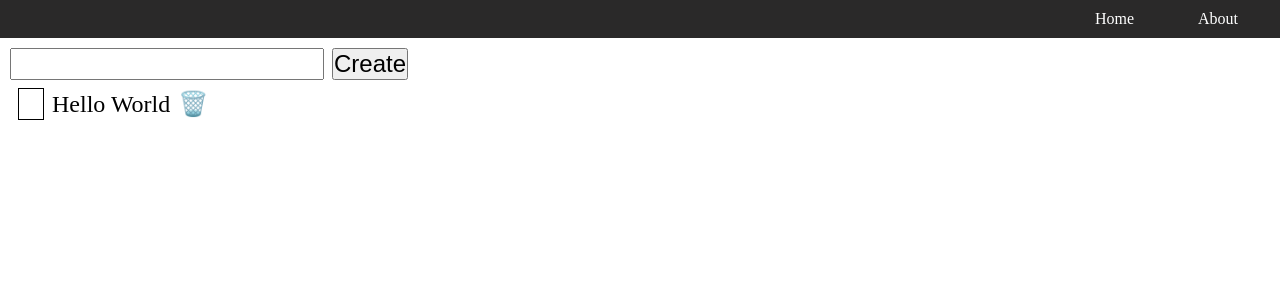
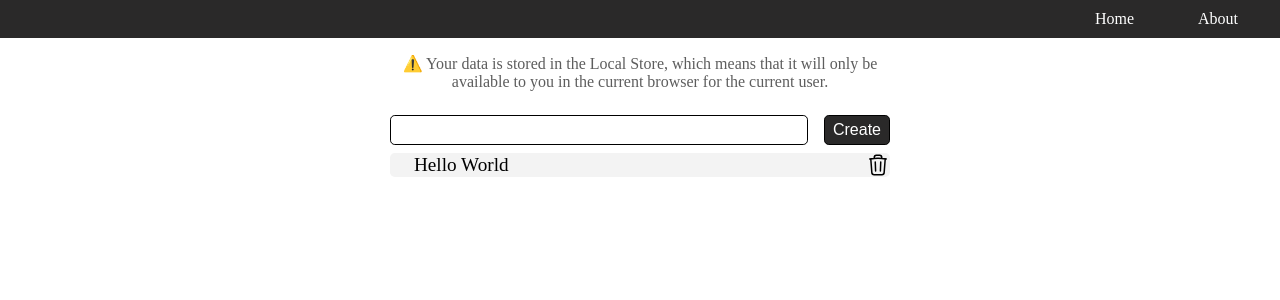
Before and after one commit to viktor-niderman-repositories-store/toDoList, a Vue app: page / in a window 1280 px wide. Shown: the top 300 px of the page. Built offline with nearby package versions, Linux system fonts and the light colour scheme.

Commit message:
add style

```diff
--- a/src/assets/main.css
+++ b/src/assets/main.css
@@ -3,3 +3,9 @@
     margin: 0;
     box-sizing: border-box;
 }
+.c-pointer {
+    cursor: pointer;
+}
+.d-flex {
+    display: flex;
+}
--- a/src/components/Header.vue
+++ b/src/components/Header.vue
@@ -26,4 +26,7 @@
     color: white;
     text-decoration: none;
   }
+  .nav-item:hover {
+    text-decoration: underline;
+  }
 </style>
--- a/src/components/ToDoList.vue
+++ b/src/components/ToDoList.vue
@@ -1,9 +1,11 @@
 <script setup lang="ts">
 import {useToDoStore} from '@/stores/todo'
 import {ref} from "vue";
+import IconCheck from "@/components/icons/IconCheck.vue";
+import IconTrash from "@/components/icons/IconTrash.vue";
 
 const store = useToDoStore()
-const { todoList, todoAdd, todoMark, todoEdit, todoDelete } = store
+const {todoList, todoAdd, todoMark, todoEdit, todoDelete} = store
 
 const noteInput = ref('');
 const createNote = () => {
@@ -17,47 +19,86 @@
 
 <template>
   <div class="todoList">
-    <input type="text"   v-model="noteInput" @keyup.enter="createNote">
-    <button @click="createNote">Create</button>
+    <div>
+      <div class="warning">
+        ⚠️ Your data is stored in the Local Store, which means that it will only be available to you in the current browser
+        for the current user.
+      </div>
+      <div class="d-flex">
+        <input type="text" v-model="noteInput" @keyup.enter="createNote">
+        <button @click="createNote" class="c-pointer">Create</button>
+      </div>
       <ul>
-      <li v-for="item in todoList" class="note">
+        <li v-for="item in todoList" class="note c-pointer">
           <div class="noteCheckbox" @click="todoMark(item.id)">
-          <span v-if="item.isCompleted">✅</span>
+            <span v-if="item.isCompleted">
+              <IconCheck/>
+            </span>
           </div>
-        <div>
-          <span :class="{deleted: item.isCompleted}">{{item.note}}</span>
-          <span @click="todoDelete(item.id)" class="trash">🗑️</span>
+          <div class="noteText" @click="todoMark(item.id)">
+            <span :class="{deleted: item.isCompleted}">{{ item.note }}</span>
+          </div>
+          <div @click="todoDelete(item.id)" class="noteCheckbox">
+            <span>
+              <IconTrash/>
+            </span>
           </div>
         </li>
       </ul>
+    </div>
   </div>
 </template>
 
 <style scoped>
 .todoList {
-  margin: 10px;
+  width: 500px;
+  max-width: 100%;
+  margin: 1rem auto 0;
 }
+
 .note {
   display: flex;
   align-items: center;
-  font-size: 1.5rem;
+  font-size: 1.2rem;
   margin: .5rem 0;
+  background-color: #f3f3f3;
+  border-radius: .3rem;
+  padding: 0;
 }
+
 .noteCheckbox {
-  width: 26px;
-  height: 32px;
-  border: 1px solid black;
-  margin: 0 .5rem;
+  width: 24px;
+  height: 24px;
 }
+
 .deleted {
   text-decoration: line-through;
 }
-.trash {
-  padding-left: .5rem;
+
+input, button {
+  font-size: 1rem;
+  border-radius: .3rem;
+  border: .5px solid black;
 }
-input, button {
-  font-size: 1.5rem;
-  margin-right: .5rem;
-  max-width: 60%;
+
+button {
+  padding: .3rem .5rem;
+  margin-left: 1rem;
+  background-color: #2a2929;
+  color: white;
+}
+
+input {
+  flex-grow: 1;
+}
+
+.noteText {
+  flex-grow: 1;
+}
+
+.warning {
+  margin-bottom: 1.5rem;
+  color: #5d5d5d;
+  text-align: center;
 }
 </style>
--- /dev/null
+++ b/src/components/icons/IconCheck.vue
@@ -0,0 +1,5 @@
+<template>
+  <svg fill="none" stroke="currentColor" stroke-width="1.5" viewBox="0 0 24 24" xmlns="http://www.w3.org/2000/svg" aria-hidden="true">
+    <path stroke-linecap="round" stroke-linejoin="round" d="M4.5 12.75l6 6 9-13.5"></path>
+  </svg>
+</template>
--- /dev/null
+++ b/src/components/icons/IconTrash.vue
@@ -0,0 +1,5 @@
+<template>
+  <svg fill="none" stroke="currentColor" stroke-width="1.5" viewBox="0 0 24 24" xmlns="http://www.w3.org/2000/svg" aria-hidden="true">
+    <path stroke-linecap="round" stroke-linejoin="round" d="M14.74 9l-.346 9m-4.788 0L9.26 9m9.968-3.21c.342.052.682.107 1.022.166m-1.022-.165L18.16 19.673a2.25 2.25 0 01-2.244 2.077H8.084a2.25 2.25 0 01-2.244-2.077L4.772 5.79m14.456 0a48.108 48.108 0 00-3.478-.397m-12 .562c.34-.059.68-.114 1.022-.165m0 0a48.11 48.11 0 013.478-.397m7.5 0v-.916c0-1.18-.91-2.164-2.09-2.201a51.964 51.964 0 00-3.32 0c-1.18.037-2.09 1.022-2.09 2.201v.916m7.5 0a48.667 48.667 0 00-7.5 0"></path>
+  </svg>
+</template>
--- a/src/views/AboutView.vue
+++ b/src/views/AboutView.vue
@@ -1,9 +1,14 @@
 <template>
   <div class="about">
-    This is an about page
+    This website was created for the purpose of gaining practical experience in development, as well as showcasing our
+    skills. You can find a page there that stores information in the Local Store, and all the code is available for
+    viewing on <a href="https://github.com/Zeref95/toDoList" target="_blank">GitHub</a>.
   </div>
 </template>
 
 <style>
-
+.about {
+  padding: 1rem;
+  font-size: 1.2rem;
+}
 </style>
```
Also changed, not shown: src/components/icons/IconCommunity.vue (deleted, +0 -7 lines), src/components/icons/IconDocumentation.vue (deleted, +0 -7 lines), src/components/icons/IconEcosystem.vue (deleted, +0 -7 lines), src/components/icons/IconSupport.vue (deleted, +0 -7 lines), src/components/icons/IconTooling.vue (deleted, +0 -19 lines). Lines whose indentation alone changed are shown as unchanged.
